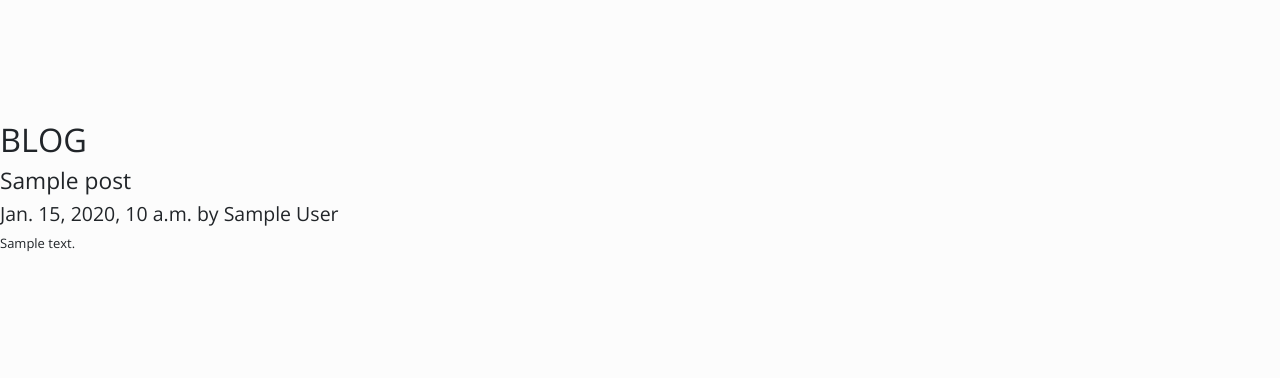
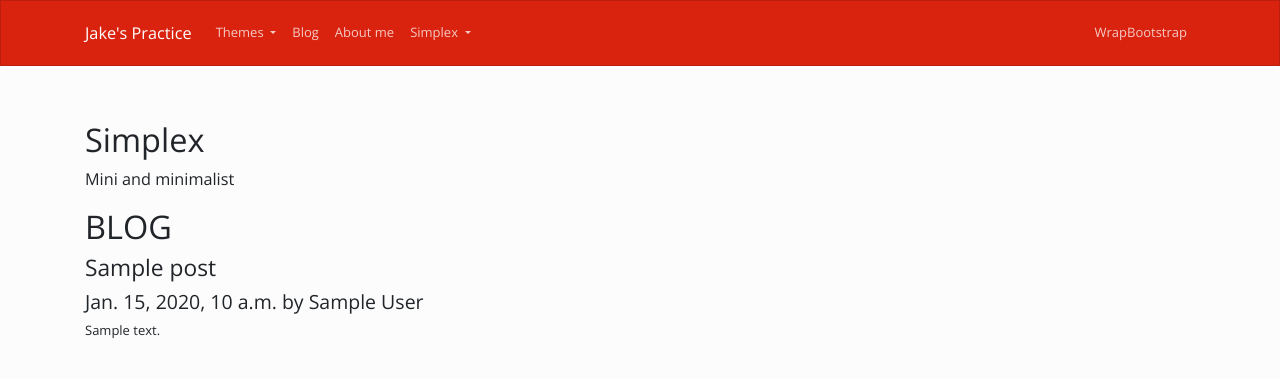
Before and after one commit to shlee2792/django_my_website, a Django app: template blog/templates/blog/post_list.html in a window 1280 px wide. Shown: the top 378 px of the page. Run offline with Django 3.2, Linux system fonts and the light colour scheme; the template is opened without the code that fills it: most values are stand-ins (such as "Sample title", 1, 10 or a date in 2020); parts of the project's set-up code (start-up, migrations or seed data) failed here and were passed over; some libraries are stand-ins or nearby versions.

Commit message:
made navbar

```diff
--- a/blog/templates/blog/post_list.html
+++ b/blog/templates/blog/post_list.html
@@ -14,6 +14,87 @@
 </head>
 <body>
 
+<div class="navbar navbar-expand-lg fixed-top navbar-dark bg-primary">
+    <div class="container">
+        <a href="../" class="navbar-brand">Jake's Practice</a>
+        <button class="navbar-toggler" type="button" data-toggle="collapse" data-target="#navbarResponsive" aria-controls="navbarResponsive" aria-expanded="false" aria-label="Toggle navigation">
+            <span class="navbar-toggler-icon"></span>
+        </button>
+        <div class="collapse navbar-collapse" id="navbarResponsive">
+            <ul class="navbar-nav">
+                <li class="nav-item dropdown">
+                    <a class="nav-link dropdown-toggle" data-toggle="dropdown" href="#" id="themes">Themes <span class="caret"></span></a>
+                    <div class="dropdown-menu" aria-labelledby="themes">
+                        <a class="dropdown-item" href="../default/">Default</a>
+                        <div class="dropdown-divider"></div>
+                        <a class="dropdown-item" href="../cerulean/">Cerulean</a>
+                        <a class="dropdown-item" href="../cosmo/">Cosmo</a>
+                        <a class="dropdown-item" href="../cyborg/">Cyborg</a>
+                        <a class="dropdown-item" href="../darkly/">Darkly</a>
+                        <a class="dropdown-item" href="../flatly/">Flatly</a>
+                        <a class="dropdown-item" href="../journal/">Journal</a>
+                        <a class="dropdown-item" href="../litera/">Litera</a>
+                        <a class="dropdown-item" href="../lumen/">Lumen</a>
+                        <a class="dropdown-item" href="../lux/">Lux</a>
+                        <a class="dropdown-item" href="../materia/">Materia</a>
+                        <a class="dropdown-item" href="../minty/">Minty</a>
+                        <a class="dropdown-item" href="../pulse/">Pulse</a>
+                        <a class="dropdown-item" href="../sandstone/">Sandstone</a>
+                        <a class="dropdown-item" href="../simplex/">Simplex</a>
+                        <a class="dropdown-item" href="../sketchy/">Sketchy</a>
+                        <a class="dropdown-item" href="../slate/">Slate</a>
+                        <a class="dropdown-item" href="../solar/">Solar</a>
+                        <a class="dropdown-item" href="../spacelab/">Spacelab</a>
+                        <a class="dropdown-item" href="../superhero/">Superhero</a>
+                        <a class="dropdown-item" href="../united/">United</a>
+                        <a class="dropdown-item" href="../yeti/">Yeti</a>
+                    </div>
+                </li>
+                <li class="nav-item">
+                    <a class="nav-link" href="/blog/">Blog</a>
+                </li>
+                <li class="nav-item">
+                    <a class="nav-link" href="/about_me/">About me</a>
+                </li>
+                <li class="nav-item dropdown">
+                    <a class="nav-link dropdown-toggle" data-toggle="dropdown" href="#" id="download">Simplex <span class="caret"></span></a>
+                    <div class="dropdown-menu" aria-labelledby="download">
+                        <a class="dropdown-item" target="_blank" href="https://jsfiddle.net/bootswatch/3he50zsf/">Open in JSFiddle</a>
+                        <div class="dropdown-divider"></div>
+                        <a class="dropdown-item" href="../4/simplex/bootstrap.min.css" download>bootstrap.min.css</a>
+                        <a class="dropdown-item" href="../4/simplex/bootstrap.css" download>bootstrap.css</a>
+                        <div class="dropdown-divider"></div>
+                        <a class="dropdown-item" href="../4/simplex/_variables.scss" download>_variables.scss</a>
+                        <a class="dropdown-item" href="../4/simplex/_bootswatch.scss" download>_bootswatch.scss</a>
+                    </div>
+                </li>
+            </ul>
+
+            <ul class="nav navbar-nav ml-auto">
+                <li class="nav-item">
+                    <a class="nav-link" href="https://wrapbootstrap.com/?ref=bsw" target="_blank">WrapBootstrap</a>
+                </li>
+            </ul>
+
+        </div>
+    </div>
+</div>
+
+
+<div class="container">
+
+    <div class="page-header" id="banner">
+        <div class="row">
+            <div class="col-lg-8 col-md-7 col-sm-6">
+                <h1>Simplex</h1>
+                <p class="lead">Mini and minimalist</p>
+            </div>
+            <div class="col-lg-4 col-md-5 col-sm-6">
+
+            </div>
+        </div>
+    </div>
+
     <h1> BLOG </h1>
 
     {% for post in object_list %}
```
Lines whose indentation alone changed are shown as unchanged.
